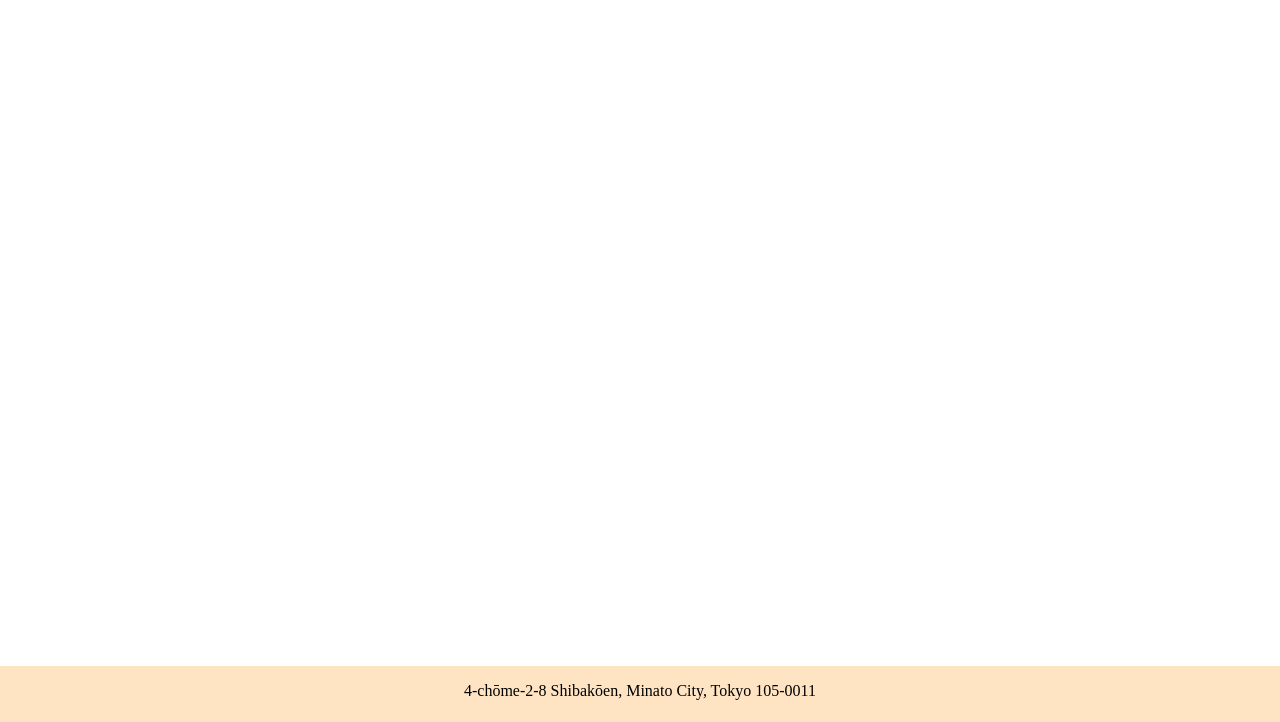
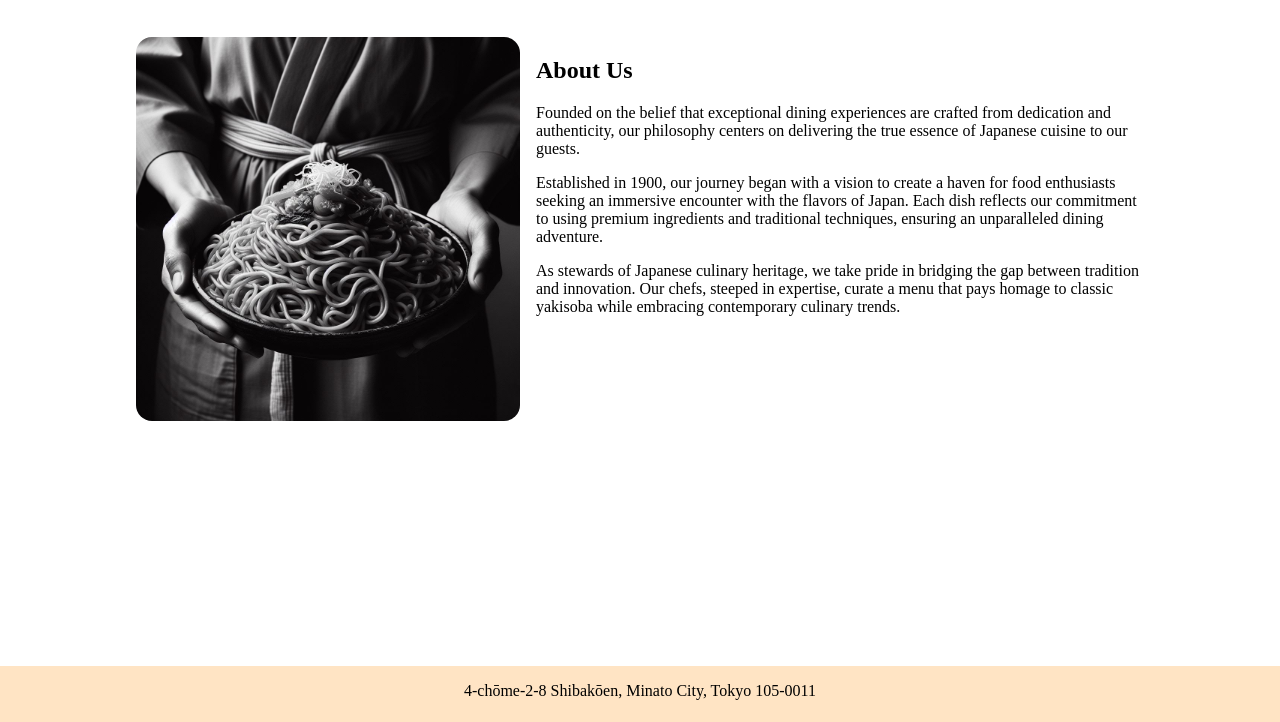
Before and after one commit to Justin-K-Ellis/restaurant-page, a website built with webpack: page dist/index.html in a window 1280 px wide. Both pictures are taken after a click on the button "About". Shown: the part 78-800 px from the top of the page. Built offline with nearby package versions, Linux system fonts and the light colour scheme.

Commit message:
Add logic to render About page

```diff
--- a/src/index.js
+++ b/src/index.js
@@ -1,6 +1,31 @@
 import css from "./styles.css";
-import makeHomePage from "./home.js";
+import makeHomePage from "./pages/home.js";
+import makeAboutPage from "./pages/about";
 
+// DOM elements
+let content = document.querySelector("#content");
 const homeBtn = document.querySelector("#homeBtn");
+const menuBtn = document.querySelector("#menuBtn");
+const aboutBtn = document.querySelector("#aboutBtn");
 
-homeBtn.addEventListener("click", makeHomePage);
+// First render Home page
+makeHomePage();
+
+// Render different pages
+homeBtn.addEventListener("click", () => {
+    clearContent();
+    makeHomePage();
+});
+
+// TODO: Menu Page
+
+aboutBtn.addEventListener("click", () => {
+    clearContent();
+    makeAboutPage();
+})
+
+function clearContent() {
+    while (content.firstChild) {
+        content.removeChild(content.firstChild);
+    }
+}
--- /dev/null
+++ b/src/pages/about.js
@@ -0,0 +1,53 @@
+// Get root div
+let content = document.querySelector("#content");
+
+// Text content
+
+const title = "About Us";
+
+const para1 = `Founded on the belief that exceptional dining experiences
+    are crafted from dedication and authenticity, our philosophy
+    centers on delivering the true essence of Japanese cuisine to our guests.`;
+
+const para2 = `Established in 1900, our journey began with a vision to
+    create a haven for food enthusiasts seeking an immersive encounter
+    with the flavors of Japan. Each dish reflects our commitment to
+    using premium ingredients and traditional techniques, ensuring an
+    unparalleled dining adventure.`;
+
+const para3 = `As stewards of Japanese culinary heritage, we take pride
+    in bridging the gap between tradition and innovation. Our chefs,
+    steeped in expertise, curate a menu that pays homage to classic
+    yakisoba while embracing contemporary culinary trends.`;
+
+const makeAboutPage = () => {
+        // Container
+        let innerContainer = document.createElement("div");
+        innerContainer.classList.add("inner-container");
+
+        // Img
+        let img = document.createElement("img");
+        img.src = "../src/img/yakisoba_2.jpeg";
+
+        // Info
+        let info = document.createElement("info");
+        let h2 = document.createElement("h2");
+        h2.textContent = title;
+        let p1 = document.createElement("p");
+        p1.textContent = para1;
+        let p2 = document.createElement("p");
+        p2.textContent = para2;
+        let p3 = document.createElement("p");
+        p3.textContent = para3;
+
+        // Append elements
+        content.appendChild(innerContainer);
+        innerContainer.appendChild(img);
+        info.appendChild(h2);
+        info.appendChild(p1);
+        info.appendChild(p2);
+        info.appendChild(p3);
+        innerContainer.appendChild(info);
+}
+
+export default makeAboutPage;
```
Also changed, not shown: src/pages/home.js (+0 -7 lines), dist/index.html, src/img/yakisoba_2.jpeg (added).
